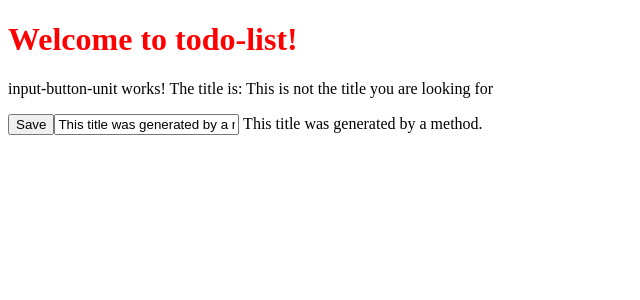
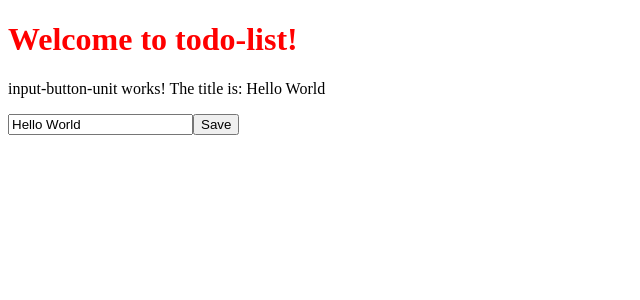
Before and after one commit to shanicegipson/ng-girls-todo, an Angular app: page / in a window 1280 px wide. Shown: the top 300 px of the page, without its empty margins (0-640 px from the left). Built offline with nearby package versions, Linux system fonts and the light colour scheme.

Commit message:
updated event binding

```diff
--- a/src/app/input-button-unit/input-button-unit.component.ts
+++ b/src/app/input-button-unit/input-button-unit.component.ts
@@ -7,25 +7,25 @@
       input-button-unit works!
       The title is: {{ title }}
     </p>
-    <button>Save</button>
-    <input [value]="generateTitle()">
 
-    {{ generateTitle() }}
+    <input [value]="title"
+           (keyup.enter)="changeTitle($event.target.value)">
+
+    <button (click)="changeTitle('Button Clicked!')">
+      Save
+    </button>
   `,
   styleUrls: ['./input-button-unit.component.scss']
 })
 export class InputButtonUnitComponent implements OnInit {
   title = 'Hello World';
 
-  generateTitle(): string {
-    return 'This title was generated by a method.';
-  }
-
   constructor() { }
 
   ngOnInit() {
-    setTimeout(() => {
-      this.title = 'This is not the title you are looking for';
-    }, 3000);
+  }
+
+  changeTitle(newTitle: string) {
+    this.title = newTitle;
   }
 }
```
